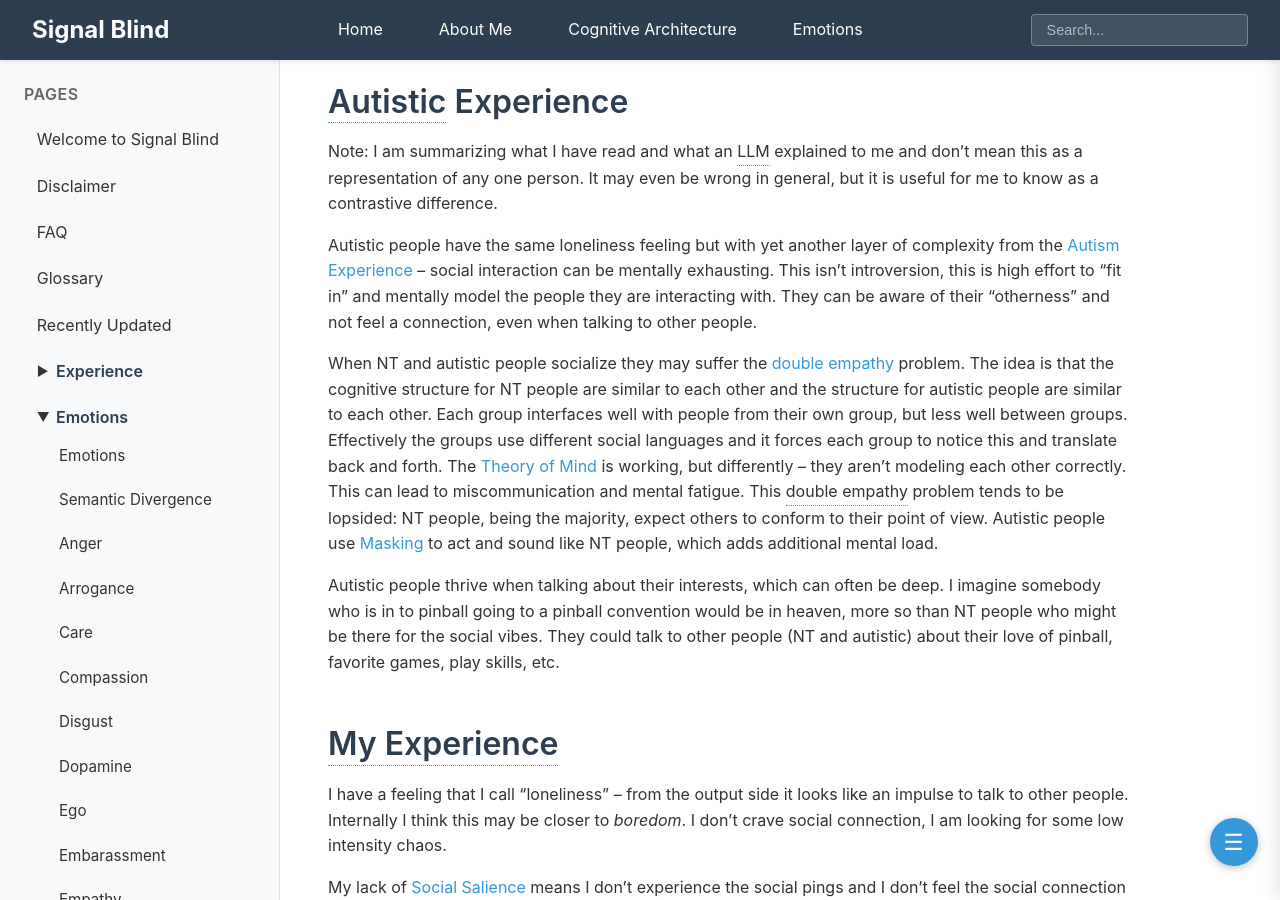
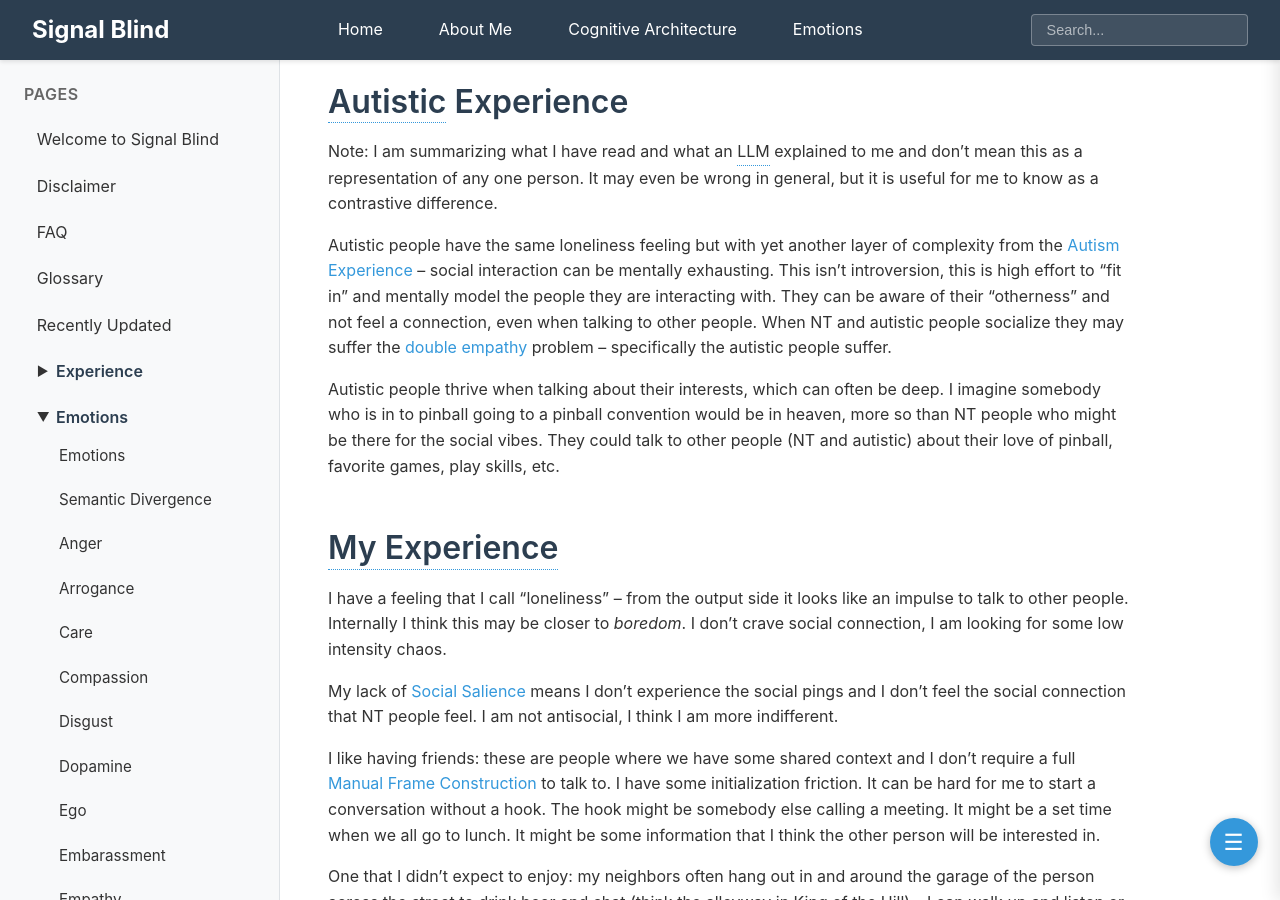
Before and after one commit to SignalBlind/SignalBlind.github.io, a Jekyll site: the page built from Emotions/Loneliness.md, in a window 1280 px wide and 900 px high, scrolled down 807 px. Built offline with Jekyll 4.4.1, drawn with Linux system fonts in a browser that asks for light colours; comment, search, counter and statistics services are not loaded.

Commit message:
add Double Empathy

```diff
--- a/Emotions/Loneliness.md
+++ b/Emotions/Loneliness.md
@@ -20,9 +20,7 @@
 
 Note: I am summarizing what I have read and what an LLM explained to me and don't mean this as a representation of any one person.  It may even be wrong in general, but it is useful for me to know as a contrastive difference.
 
-Autistic people have the same loneliness feeling but with yet another layer of complexity from the [Autism Experience](../Experience/Autism%20Experience.md) -- social interaction can be mentally exhausting.  This isn't introversion, this is high effort to "fit in" and mentally model the people they are interacting with.  They can be aware of their "otherness" and not feel a connection, even when talking to other people.
-
-When NT and autistic people socialize they may suffer the [double empathy](../Experience/Double%20Empathy.md) problem.  The idea is that the cognitive structure for NT people are similar to each other and the structure for autistic people are similar to each other.  Each group interfaces well with people from their own group, but less well between groups.  Effectively the groups use different social languages and it forces each group to notice this and translate back and forth.  The [Theory of Mind](../Experience/Theory%20of%20Mind.md) is working, but differently -- they aren't modeling each other correctly. This can lead to miscommunication and mental fatigue.   This double empathy problem tends to be lopsided: NT people, being the majority, expect others to conform to their point of view.  Autistic people use [Masking](../Experience/Masking.md) to act and sound like NT people, which adds additional mental load.
+Autistic people have the same loneliness feeling but with yet another layer of complexity from the [Autism Experience](../Experience/Autism%20Experience.md) -- social interaction can be mentally exhausting.  This isn't introversion, this is high effort to "fit in" and mentally model the people they are interacting with.  They can be aware of their "otherness" and not feel a connection, even when talking to other people.  When NT and autistic people socialize they may suffer the [double empathy](../Experience/Double%20Empathy.md) problem -- specifically the autistic people suffer.
 
 Autistic people thrive when talking about their interests, which can often be deep.  I imagine somebody who is in to pinball going to a pinball convention would be in heaven, more so than NT people who might be there for the social vibes.  They could talk to other people (NT and autistic) about their love of pinball, favorite games, play skills, etc.
 ## My Experience
```
Also changed, not shown: Experience/Double Empathy.md (added, +17 -0 lines), Experience/History.md (+1 -1 lines).
